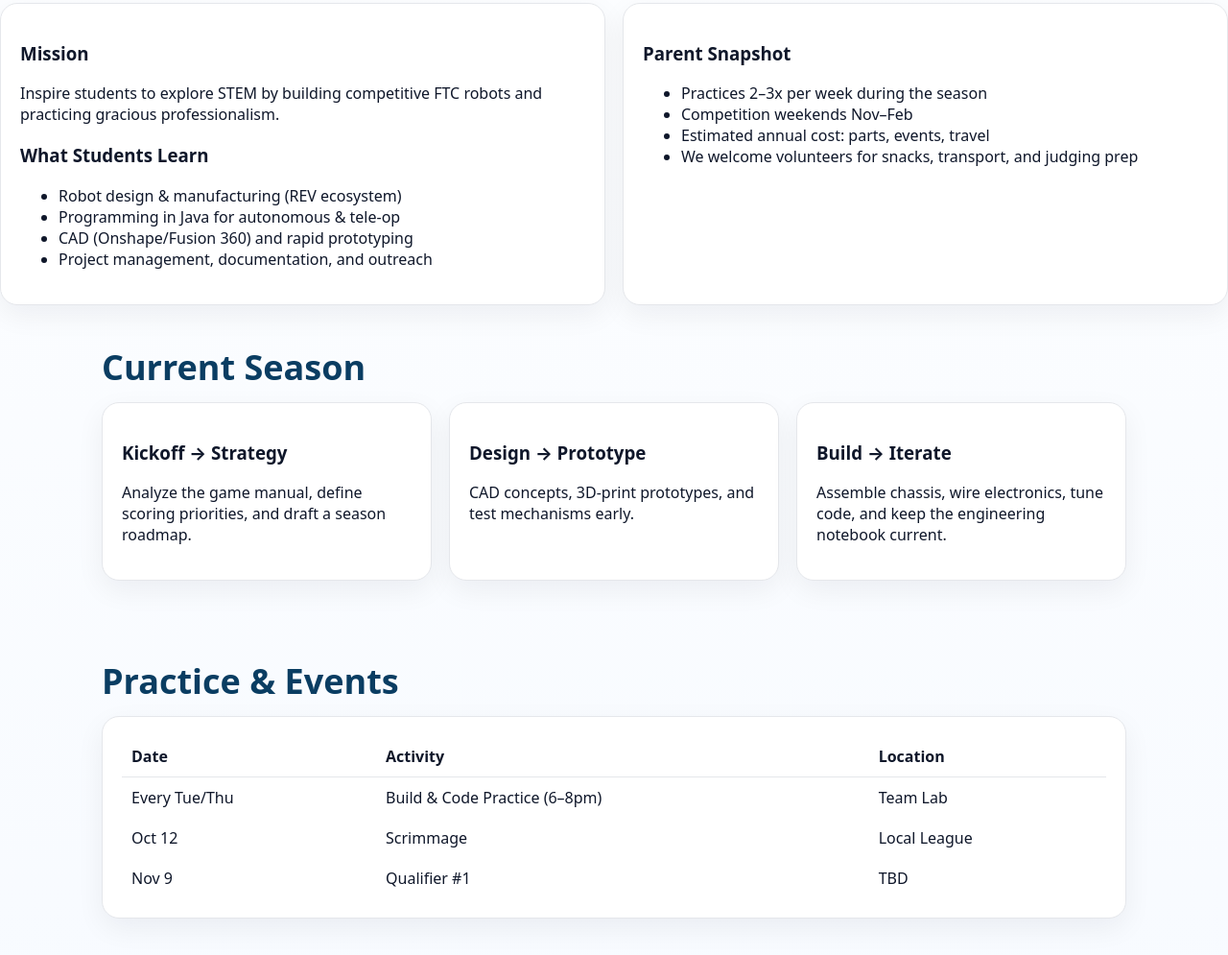
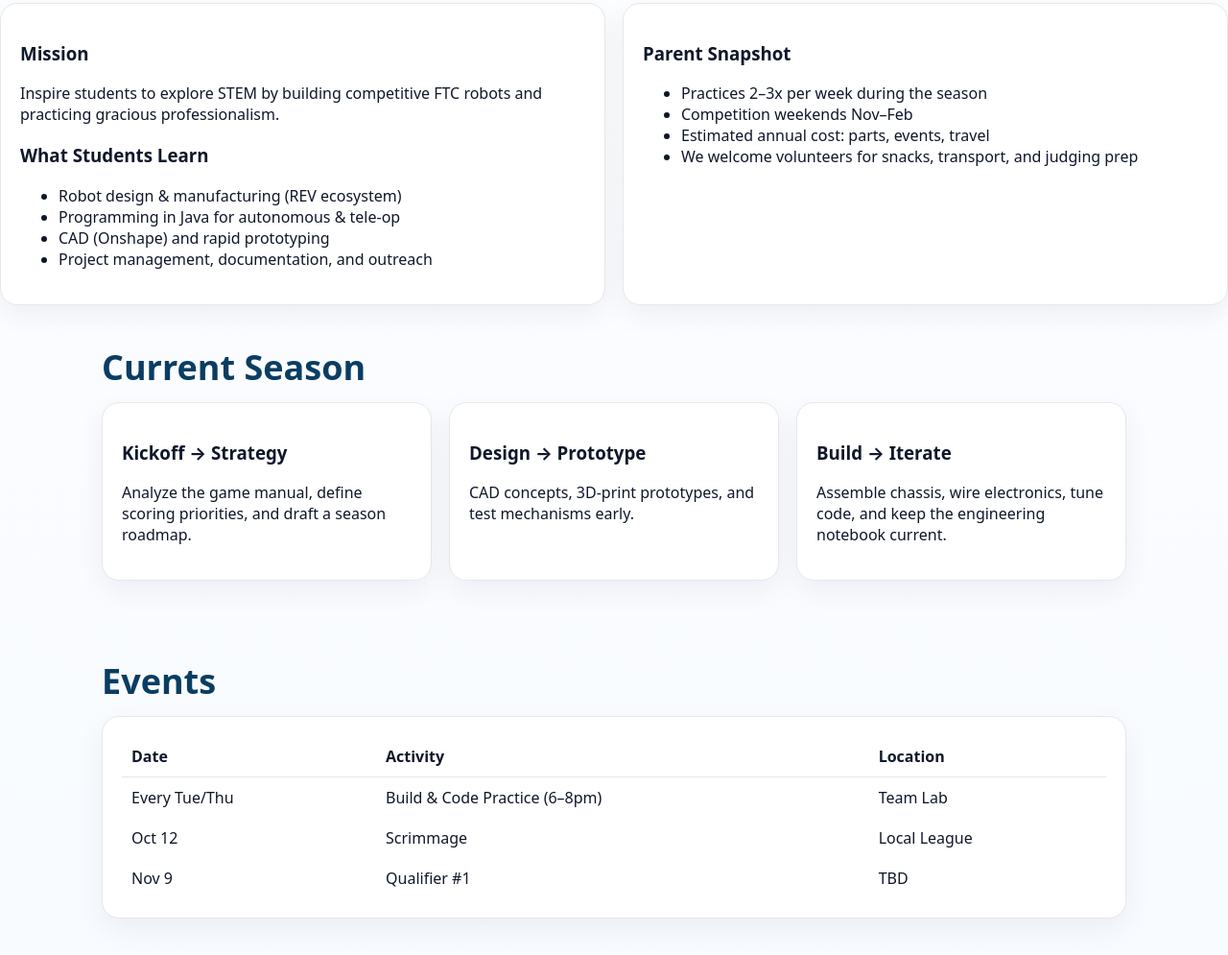
Before and after one commit to sumedhvukkisila/frostByte-site, a plain HTML site: page index.html in a window 1280 px wide. Shown: the part 837-1832 px from the top of the page at 96% size. Drawn offline with Linux system fonts and the light colour scheme.

Commit message:
Update index.html

```diff
--- a/index.html
+++ b/index.html
@@ -54,7 +54,7 @@
   <main>
    <section class="hero">
   <div>
-    <h1>FrostByte<br/>#insert number here</h1>
+    <h1> FrostByte <br/> #insert number here </h1>
     <p class="lead">We’re a high school FTC (FIRST Tech Challenge) team designing competitive robots while learning real engineering, coding, and teamwork. </p>
     <div class="cta">
       <a class="btn primary" href="contact">Join / Contact</a>
@@ -85,7 +85,7 @@
           <ul>
             <li>Robot design & manufacturing (REV ecosystem)</li>
             <li>Programming in Java for autonomous & tele‑op</li>
-            <li>CAD (Onshape/Fusion 360) and rapid prototyping</li>
+            <li>CAD (Onshape) and rapid prototyping</li>
             <li>Project management, documentation, and outreach</li>
           </ul>
         </div>
@@ -120,7 +120,7 @@
     </section>
 
     <section id="schedule">
-      <h2>Practice & Events</h2>
+      <h2>Events</h2>
       <div class="card">
         <table style="width:100%; border-collapse: collapse;">
           <thead>
```
